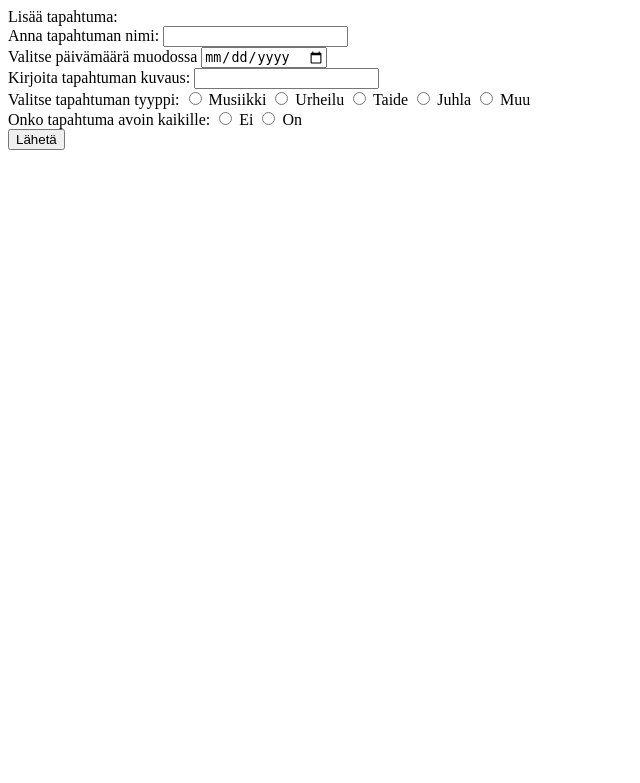
After one commit to hhautajarvi/eventcalendar, a Flask app: page /event in a window 1280 px wide. The commit adds this page. Shown: the top 783 px of the page, without its empty margins (0-640 px from the left). Run offline with Flask 2, Linux system fonts and the light colour scheme.

Commit message:
can now add new events

```diff
--- a/routes.py
+++ b/routes.py
@@ -1,5 +1,5 @@
 from app import app
-from flask import render_template, request
+from flask import render_template, request, session
 import events, users
 
 @app.route("/")
@@ -7,16 +7,16 @@ def index():
     return render_template("index.html")
 
 @app.route("/main", methods=["POST"])
-def main(name):
+def main():
     list = events.get_events()
-    return render_template("main.html", name=name, events=list)
+    return render_template("main.html", name=session["name"], events=list)
 
 @app.route("/login", methods=["POST"])
 def login():
     username = request.form["username"]
     pwd = request.form["pwd"]
     if users.login(username, pwd):
-        return main(username)
+        return main()
     else:
         return render_template("error.html", message="Väärä salasana tai tunnus")
 
@@ -28,6 +28,22 @@ def register():
         name = request.form["name"]
         password = request.form["password"]
         if users.register(name, password):
-            return main(name)
+            return main()
         else:
-            return render_template("error.html", message="Ongelma rekistöröinnissä.")
+            return render_template("error.html", message="Ongelma rekisteröinnissä.")
+
+@app.route("/event", methods=["GET", "POST"])
+def event():
+    if request.method == "GET":
+        return render_template("event.html")
+    if request.method == "POST":
+        name = request.form["name"]
+        date = request.form["date"]
+        description = request.form["description"]
+        type = int(request.form["type"])
+        open = int(request.form["open"])
+        user_id = session["user_id"]
+        if events.add_event(name, date, description, type, open, user_id):
+            return main()
+        else:
+            return render_template("error.html", message="Ongelma tapahtuman lisäämisessä")
--- a/schema.sql
+++ b/schema.sql
@@ -10,4 +10,5 @@ CREATE TABLE events (
     description TEXT,
     type INT,
     open INT
+    user_id INT REFERENCES users
 );
--- /dev/null
+++ b/templates/event.html
@@ -0,0 +1,24 @@
+Lisää tapahtuma:
+<form action="/event" method="POST">
+    Anna tapahtuman nimi:
+    <input type="text" name="name">
+    <br>
+    Valitse päivämäärä muodossa
+    <input type="date" name="date">
+    <br>
+    Kirjoita tapahtuman kuvaus:
+    <input type="text" name="description">
+    <br>
+    Valitse tapahtuman tyyppi:
+    <input type="radio" name="type" value=1> Musiikki
+    <input type="radio" name="type" value=2> Urheilu
+    <input type="radio" name="type" value=3> Taide
+    <input type="radio" name="type" value=4> Juhla
+    <input type="radio" name="type" value=5> Muu
+    <br>
+    Onko tapahtuma avoin kaikille:
+    <input type="radio" name="open" value=0> Ei
+    <input type="radio" name="open" value=1> On
+    <br>
+    <input type="submit" value="Lähetä">
+    </form>
--- a/templates/main.html
+++ b/templates/main.html
@@ -16,3 +16,5 @@ Avoin/ei: {{ event[4] }}
 Tapahtuman luoja: {{ event[5] }}
 <hr>
 {% endfor %}
+
+Tee uusi tapahtuma <a href="/event">tästä</a>
```
Also changed, not shown: events.py (+10 -0 lines), users.py (+7 -1 lines).
